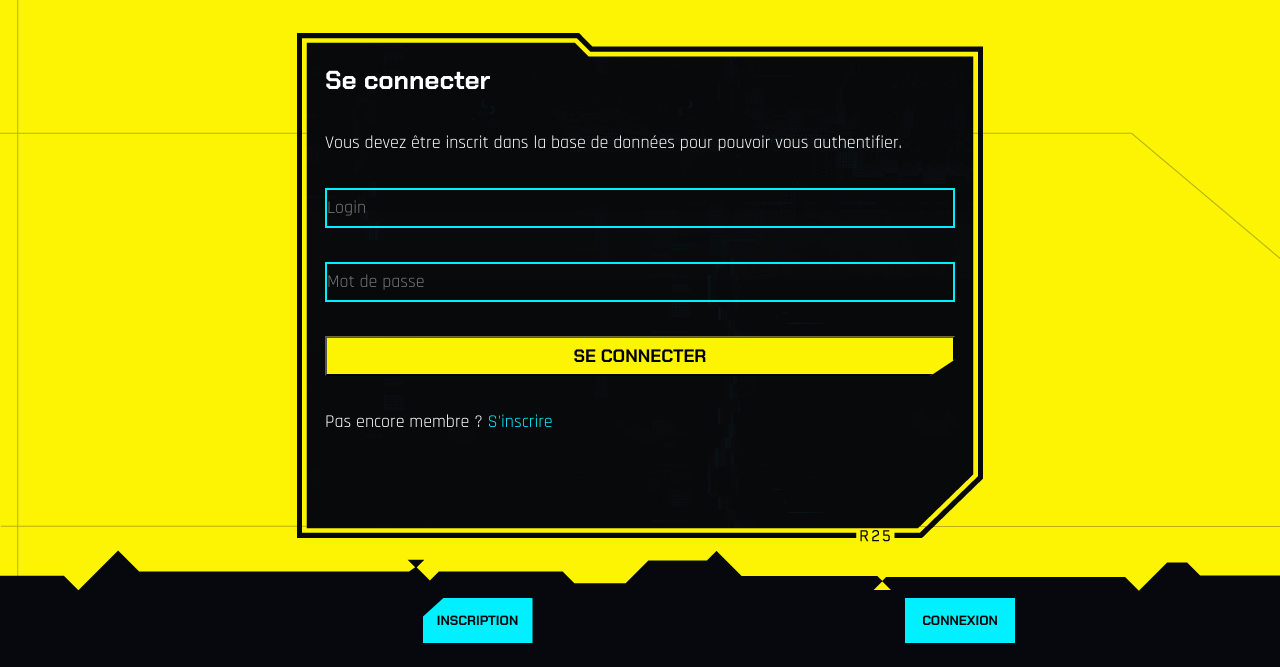
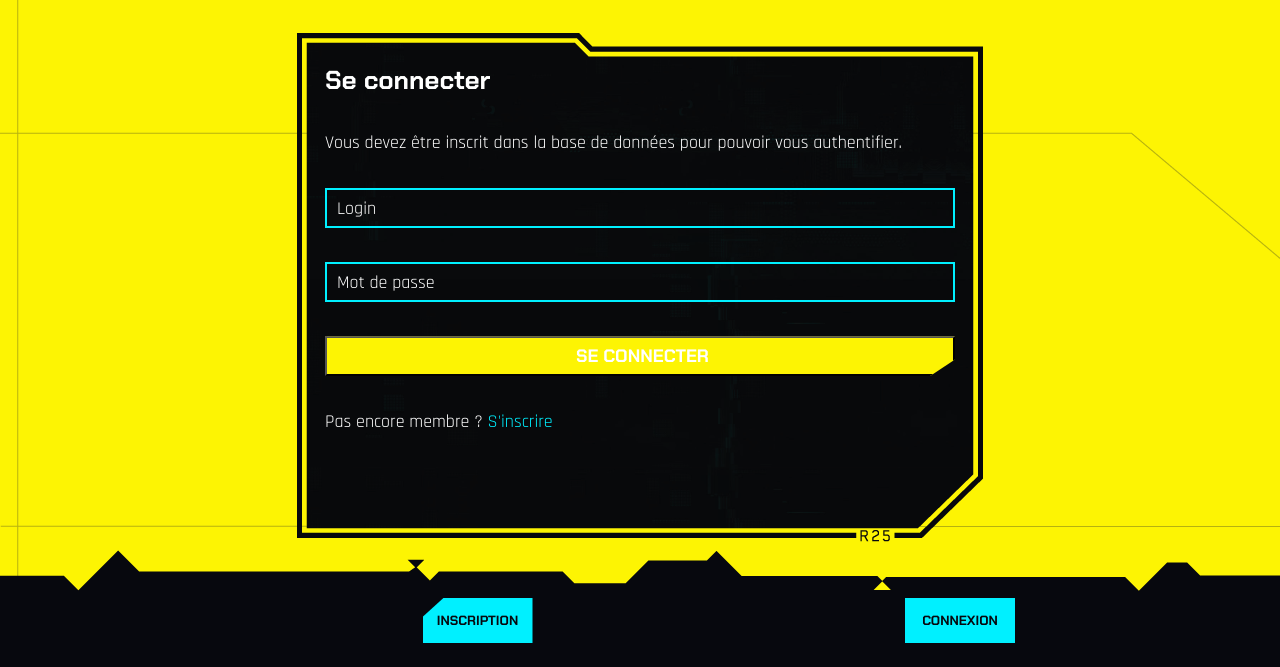
Before and after one commit to jules-jean-louis1/module-connexion, a PHP site: page /connect/connexion.php in a window 1280 px wide; the page is wider, and only the part inside the window is pictured. Shown: the part 133-800 px from the top of that part. Run offline with PHP 8.4, Linux system fonts and the light colour scheme; data that the repository does not hold is empty.

Commit message:
update input page connexion

```diff
--- a/styles_connexion.css
+++ b/styles_connexion.css
@@ -200,6 +200,12 @@ form p {
 	font-size: 18px;
 	color: #fff;
 }
+input {
+	font-family: 'Rajdhani', sans-serif;
+	color: #fff;
+	font-size: 18px;
+	padding-left: 5px;
+}
 a:link.linkconnect {
 	text-decoration: none;
 	color: #00f0ff;
@@ -211,10 +217,13 @@ a:visited.linkconnect {
 	height: 40px;
 	background: transparent;
 	border: 2px solid #00f0ff;
+	padding-left: 5px;
 }
 #log::placeholder{
 	font-family: 'Rajdhani', sans-serif;
 	font-size: 18px;
+	color: #ffffff;
+	padding-left: 5px;
 }
 #submit {
 	height: 40px;
```
